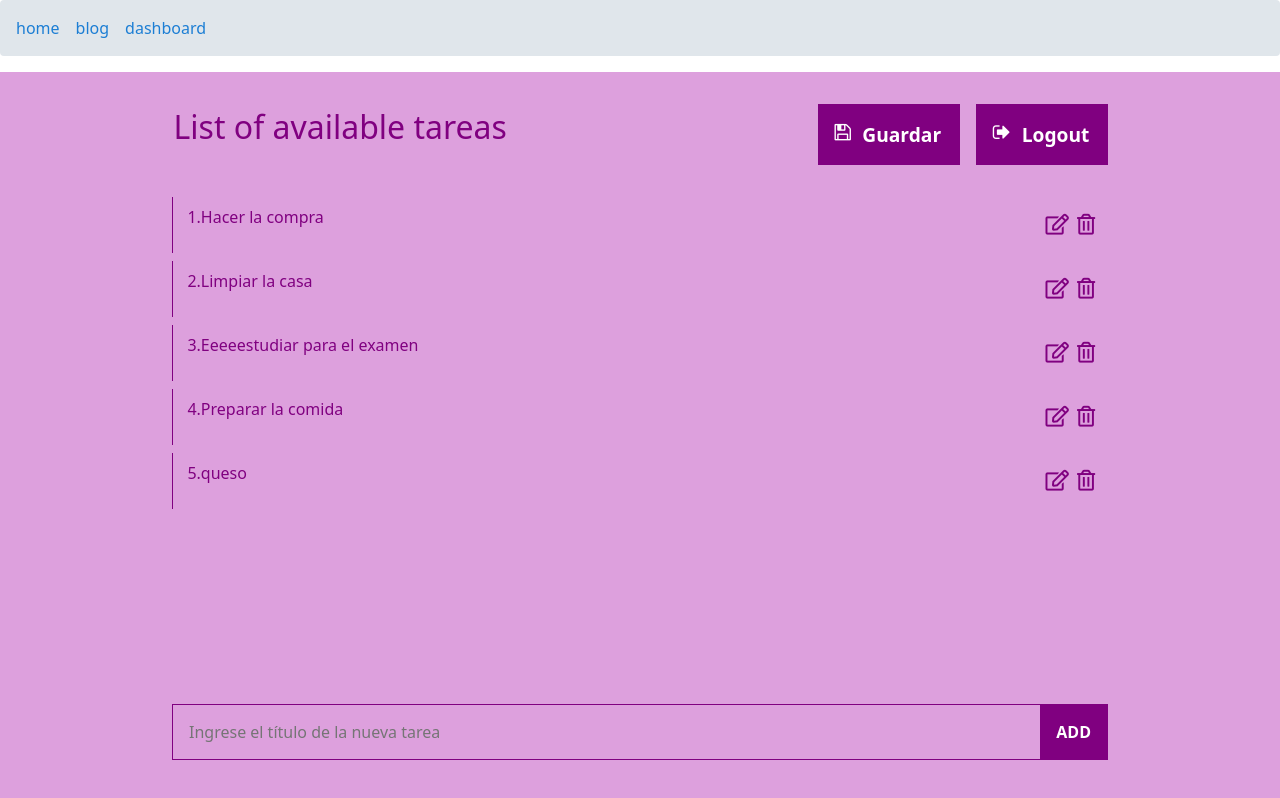
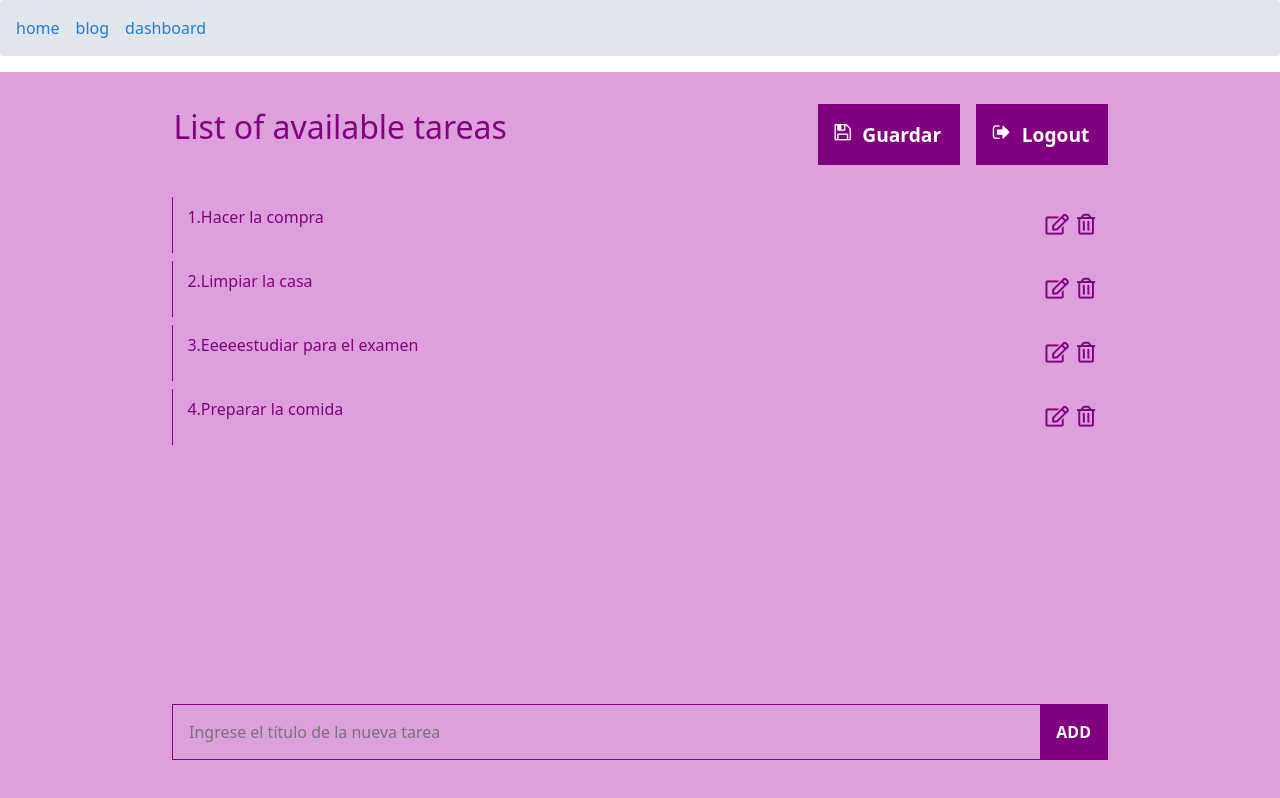
Before and after one commit to raquel-1/probando, a SvelteKit app: page /dashboard in a window 1280 px wide. Shown: the top 798 px of the page. Built offline with nearby package versions, Linux system fonts and the light colour scheme; data requests are answered from the project's data file; a web font is replaced by a local one.

Commit message:
añadida funccion get

```diff
--- a/db.json
+++ b/db.json
@@ -19,11 +19,6 @@
       "id": "14",
       "titulo": "Preparar la comida",
       "completada": false
-    },
-    {
-      "titulo": "queso",
-      "completada": false,
-      "id": "15"
     }
   ]
 }
--- a/src/routes/dashboard/api.js
+++ b/src/routes/dashboard/api.js
@@ -6,6 +6,18 @@ const baseURL = 'http://localhost:3001'; // URL base del servidor backend simula
 export async function getAllTasks() {
     const response = await fetch(`http://localhost:3001/tareas`);
     return response.json();
+}
+
+export async function getTasks() {
+    try {
+        const response = await fetch(`${baseURL}/tareas`);
+        if (!response.ok) {
+            throw new Error('Error al obtener las tareas');
+        }
+        return await response.json();
+    } catch (error) {
+        throw new Error('Error al procesar la solicitud: ' + error.message);
+    }
 }
 
 // Función para agregar una nueva tarea en el servidor
```
